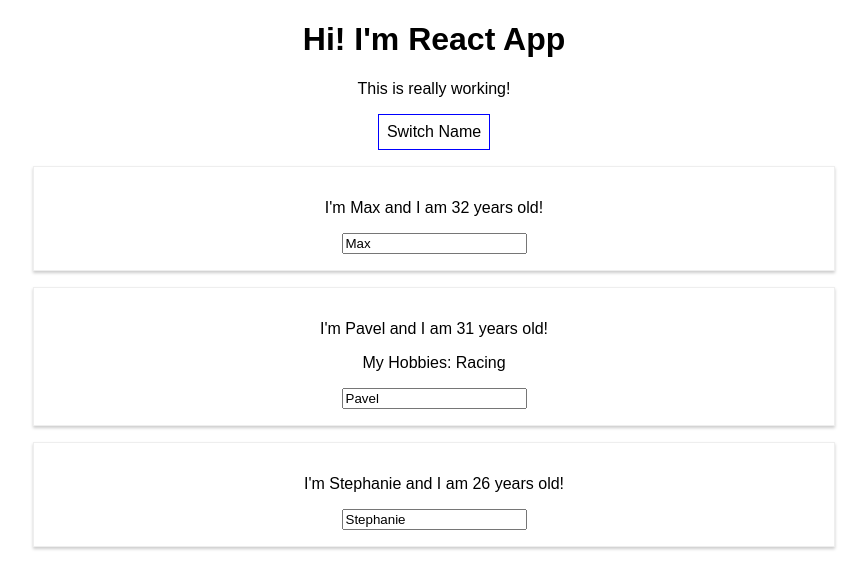
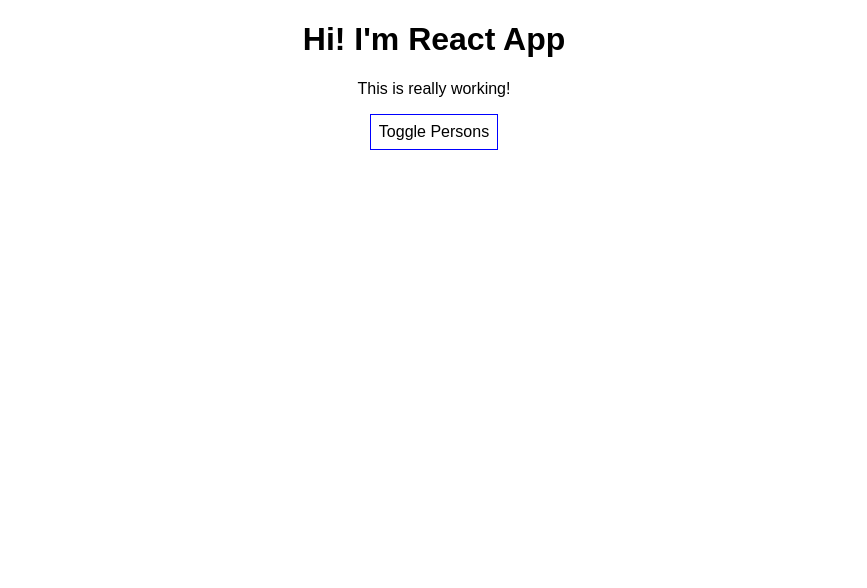
Before and after one commit to AfkZa4aem/react16, a React (Create React App) app in the folder react-complete-guide/: page / in a window 1280 px wide. Shown: the top 588 px of the page, without its empty margins (206-1073 px from the left). Built offline with nearby package versions, Linux system fonts and the light colour scheme.

Commit message:
rendering content conditionally, using ternary operator

```diff
--- a/react-complete-guide/src/App.js
+++ b/react-complete-guide/src/App.js
@@ -8,7 +8,8 @@ class App extends Component {
       { name: 'Max', age: 32 },
       { name: 'Pavel', age: 31 },
       { name: 'Stephanie', age: 26 }
-    ]
+    ],
+    showPersons: false
   }
 
   switchNameHandler = (newName) => {
@@ -33,6 +34,13 @@ class App extends Component {
     });
   }
 
+  togglePersonsHandler = () => {
+    const doesShow = this.state.showPersons;
+    this.setState({
+      showPersons: !doesShow
+    })
+  }
+
   render() {
 
     const style = {
@@ -50,7 +58,11 @@ class App extends Component {
       <div className="App">
         <h1>Hi! I'm React App</h1>
         <p>This is really working!</p>
-        <button style={style} onClick={() => this.switchNameHandler('Maximilian!')}>Switch Name</button>
+        <button style={style} onClick={this.togglePersonsHandler}>Toggle Persons</button>
+        {/* Usung ternary expression to show/hide div */}
+        {
+          this.state.showPersons ?
+            <div>
               <Person
                 name={this.state.persons[0].name}
                 age={this.state.persons[0].age}/>
@@ -62,6 +74,8 @@ class App extends Component {
               <Person
                 name={this.state.persons[2].name}
                 age={this.state.persons[2].age}/>
+            </div> : null
+        }
       </div>
     );
   }
```
Lines whose indentation alone changed are shown as unchanged.
